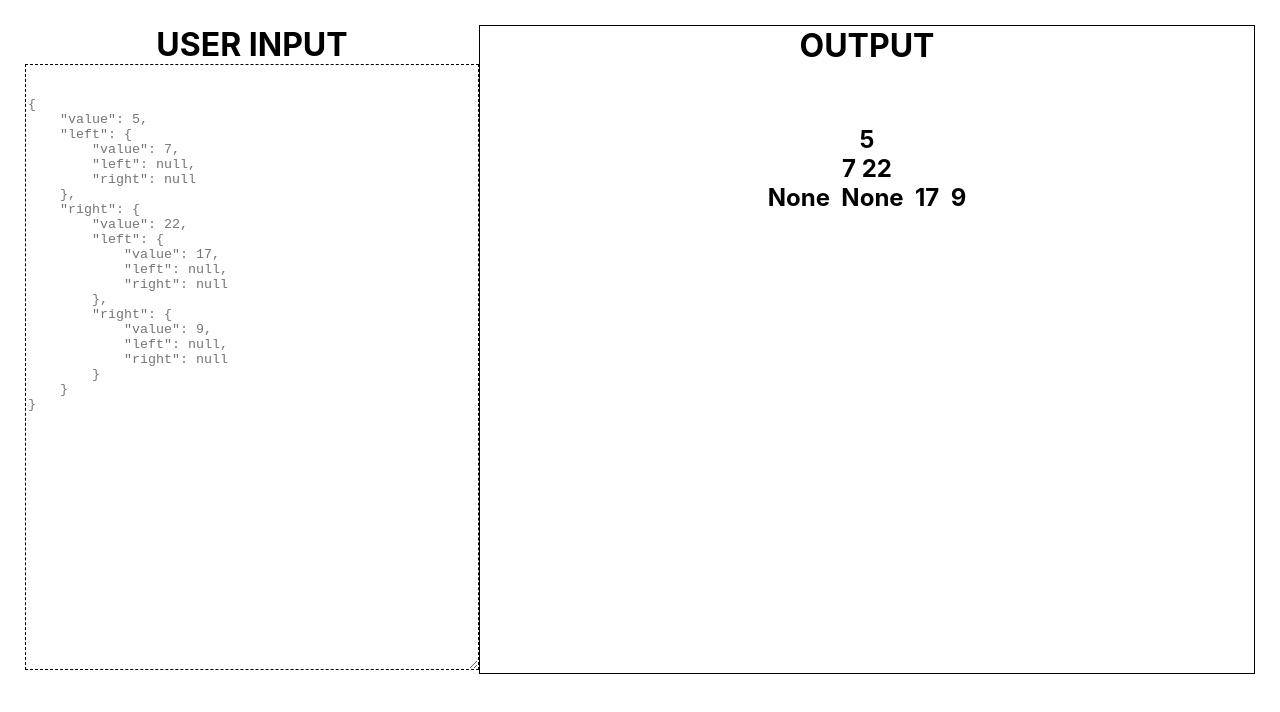
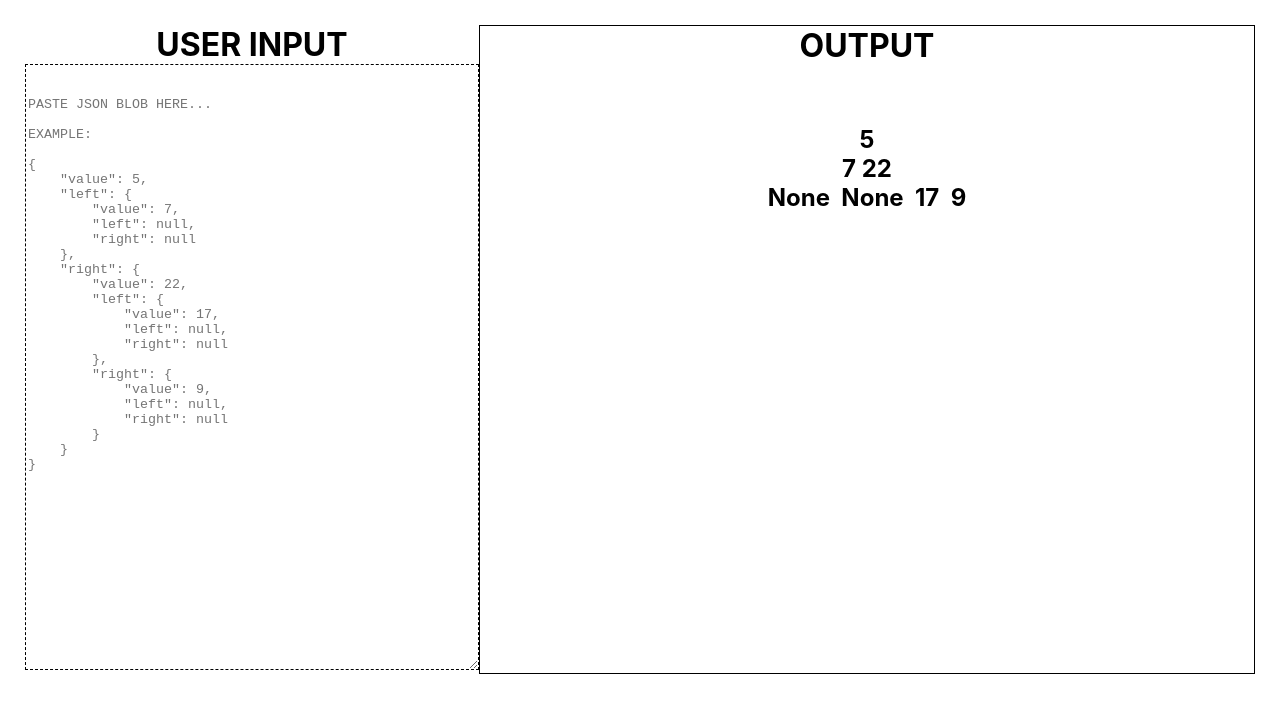
Before and after one commit to mattcanavan/visualize-binary-tree-from-json, a React (Create React App) app: page / in a window 1280 px wide. Shown: the top 712 px of the page. Built offline with nearby package versions, Linux system fonts and the light colour scheme.

Commit message:
Updated placeholder text

```diff
--- a/src/components/InputForm.js
+++ b/src/components/InputForm.js
@@ -5,6 +5,10 @@ import './InputForm.css';
 
 /// PLACEHOLDER VALUE ///
 const example = `
+
+PASTE JSON BLOB HERE...
+
+EXAMPLE:
 
 {
     "value": 5,
```
